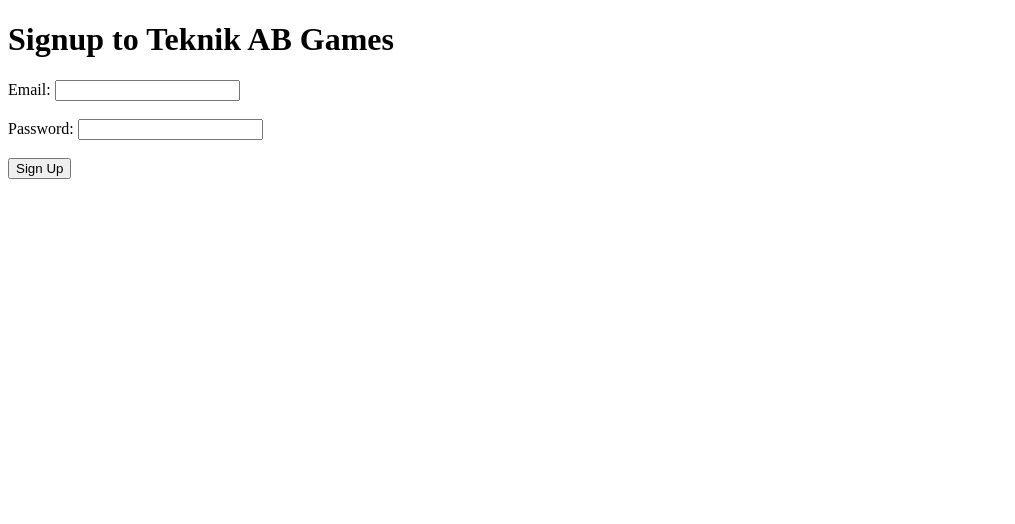
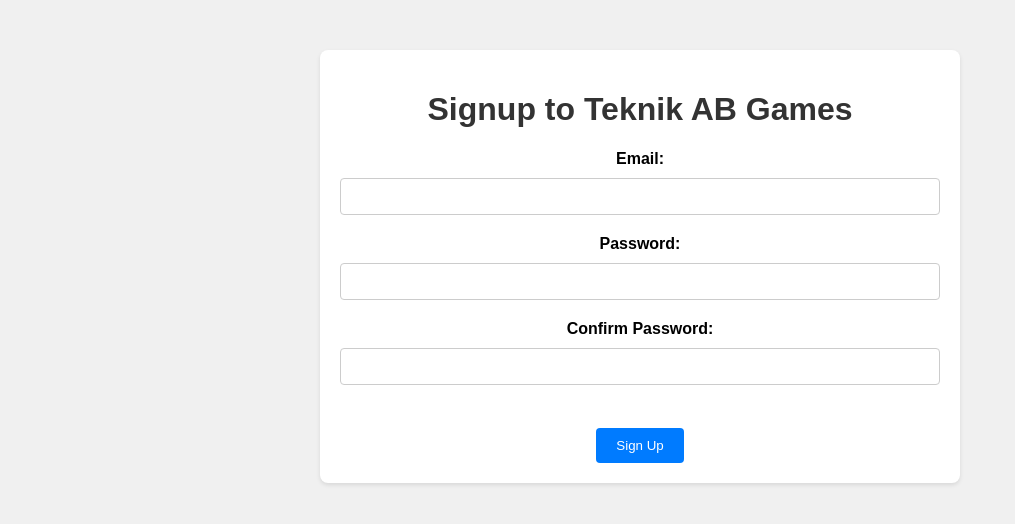
Before and after one commit to movieboxc17/Teknik_AB_beta_keys, a plain HTML site: page signup.html in a window 1280 px wide. Shown: the whole page, without its empty margins (0-1015 px from the left). Drawn offline with Linux system fonts and the light colour scheme.

Commit message:
Update signup.html

```diff
--- a/signup.html
+++ b/signup.html
@@ -4,6 +4,72 @@
   <meta charset="UTF-8">
   <meta name="viewport" content="width=device-width, initial-scale=1.0">
   <title>Signup - Teknik AB Games</title>
+  <style>
+    body {
+      font-family: Arial, sans-serif;
+      margin: 0;
+      padding: 0;
+      background-color: #f0f0f0;
+    }
+    .container {
+      max-width: 600px;
+      margin: 0 auto;
+      padding: 20px;
+      text-align: center;
+      background-color: #fff;
+      border-radius: 8px;
+      box-shadow: 0 2px 4px rgba(0, 0, 0, 0.1);
+      margin-top: 50px;
+    }
+    h1 {
+      color: #333;
+    }
+    label {
+      display: block;
+      margin-bottom: 10px;
+      font-weight: bold;
+    }
+    input[type="email"],
+    input[type="password"] {
+      width: 100%;
+      padding: 10px;
+      margin-bottom: 20px;
+      border-radius: 4px;
+      border: 1px solid #ccc;
+      box-sizing: border-box;
+    }
+    button[type="submit"] {
+      padding: 10px 20px;
+      background-color: #007bff;
+      color: #fff;
+      border: none;
+      border-radius: 4px;
+      cursor: pointer;
+    }
+    button[type="submit"]:hover {
+      background-color: #0056b3;
+    }
+    .error-message {
+      color: #ff0000;
+      margin-top: 5px;
+    }
+  </style>
+</head>
+<body>
+  <div class="container">
+    <h1>Signup to Teknik AB Games</h1>
+    <form id="signup-form">
+      <label for="email">Email:</label>
+      <input type="email" id="email" name="email" required><br>
+      <label for="password">Password:</label>
+      <input type="password" id="password" name="password" required><br>
+      <label for="confirm-password">Confirm Password:</label>
+      <input type="password" id="confirm-password" name="confirm-password" required>
+      <div id="password-error" class="error-message"></div><br>
+      <button type="submit" id="signup-button">Sign Up</button>
+    </form>
+  </div>
+
   <script type="module">
     // Import the functions you need from the SDKs you need
     import { initializeApp } from "https://www.gstatic.com/firebasejs/10.10.0/firebase-app.js";
@@ -11,6 +77,7 @@
     import { getAuth, createUserWithEmailAndPassword } from "https://www.gstatic.com/firebasejs/10.10.0/firebase-auth.js";
 
     // Your web app's Firebase configuration
+    // For Firebase JS SDK v7.20.0 and later, measurementId is optional
     const firebaseConfig = {
       apiKey: "AIzaSyAEiyFXpo3g3jQH29StryTo8allLgyGLOA",
       authDomain: "teknik-ab-beta-keys.firebaseapp.com",
@@ -27,35 +94,17 @@
     const auth = getAuth();
 
     const signupForm = document.getElementById('signup-form');
+    const passwordField = document.getElementById('password');
+    const confirmPasswordField = document.getElementById('confirm-password');
+    const passwordError = document.getElementById('password-error');
+    const signupButton = document.getElementById('signup-button');
 
     signupForm.addEventListener('submit', (e) => {
-      e.preventDefault();
-      const email = signupForm['email'].value;
-      const password = signupForm['password'].value;
-
-      createUserWithEmailAndPassword(auth, email, password)
-        .then((userCredential) => {
-          // Signed up successfully
-          console.log('User signed up successfully:', userCredential.user);
-          // Redirect user to the success page with the beta key
-          window.location.href = 'success.BETAKEY.html';
-        })
-        .catch((error) => {
-          // Handle errors
-          console.error('Signup error:', error.message);
-          // Display error message to the user or perform other actions here
-        });
+      if (passwordField.value !== confirmPasswordField.value) {
+        e.preventDefault(); // Prevent form submission
+        passwordError.textContent = 'Passwords do not match';
+      }
     });
   </script>
-</head>
-<body>
-  <h1>Signup to Teknik AB Games</h1>
-  <form id="signup-form">
-    <label for="email">Email:</label>
-    <input type="email" id="email" name="email" required><br><br>
-    <label for="password">Password:</label>
-    <input type="password" id="password" name="password" required><br><br>
-    <button type="submit">Sign Up</button>
-  </form>
 </body>
 </html>
```
